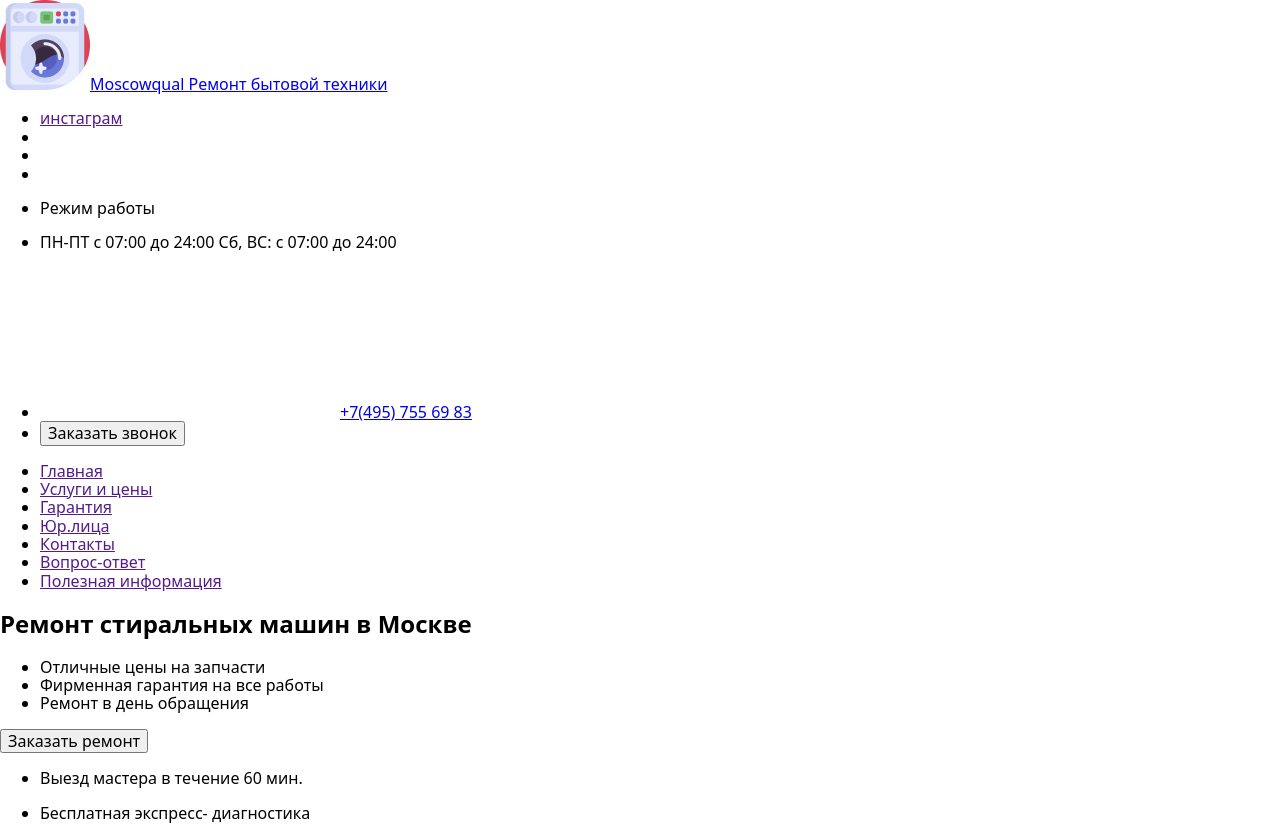
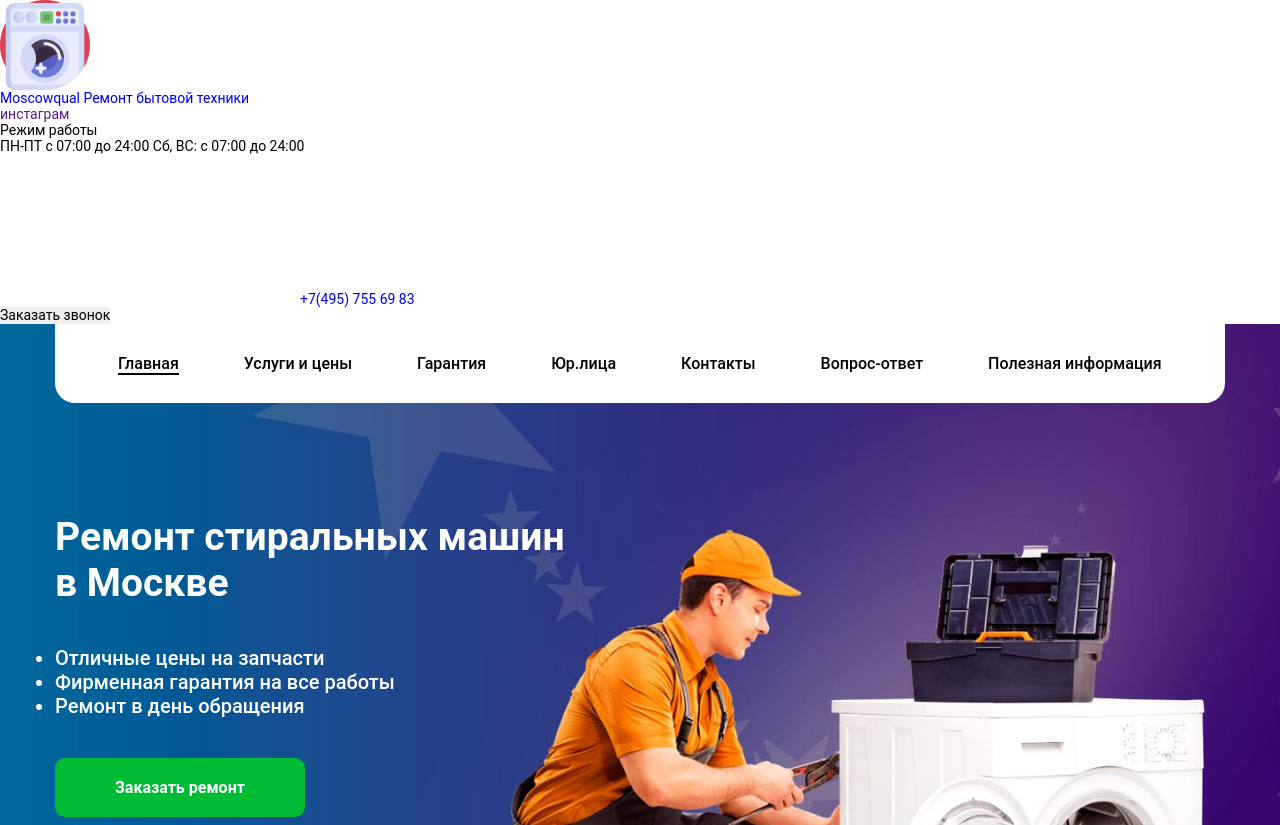
Before and after one commit to GrygoriyChernish/fson43-group8, a website built with Parcel: page src/index.html in a window 1280 px wide. Shown: the top 825 px of the page. Built offline with nearby package versions, Linux system fonts and the light colour scheme.

Commit message:
Стилизация секции hero

```diff
--- a/src/partials/hero.html
+++ b/src/partials/hero.html
@@ -1,22 +1,22 @@
 <section class="hero">
   <div class="container">
-          <nav>
-            <ul>
-              <li><a href="">Главная</a></li>
-              <li><a href="">Услуги и цены</a></li>
-              <li><a href="">Гарантия</a></li>
-              <li><a href="">Юр.лица</a></li>
-              <li><a href="">Контакты</a></li>
-              <li><a href="">Вопрос-ответ</a></li>
-              <li><a href="">Полезная информация</a></li>
+    <nav class="hero-nav">
+      <ul class="nav-items">
+        <li class="nav-item"><a class="nav-link current" href="">Главная</a></li>
+        <li class="nav-item"><a class="nav-link" href="">Услуги и цены</a></li>
+        <li class="nav-item"><a class="nav-link" href="">Гарантия</a></li>
+        <li class="nav-item"><a class="nav-link" href="">Юр.лица</a></li>
+        <li class="nav-item"><a class="nav-link" href="">Контакты</a></li>
+        <li class="nav-item"><a class="nav-link" href="">Вопрос-ответ</a></li>
+        <li class="nav-item"><a class="nav-link" href="">Полезная информация</a></li>
       </ul>
     </nav>
-          <h1>Ремонт стиральных машин в Москве</h1>
-          <ul>
-            <li>Отличные цены на запчасти</li>
-            <li>Фирменная гарантия на все работы</li>
-            <li>Ремонт в день обращения</li>
+    <h1 class="hero-title">Ремонт стиральных машин в Москве</h1>
+    <ul class="hero-items">
+      <li class="hero-list">Отличные цены на запчасти</li>
+      <li class="hero-list">Фирменная гарантия на все работы</li>
+      <li class="hero-list">Ремонт в день обращения</li>
     </ul>
-          <button type="button">Заказать ремонт</button>
+    <button type="button" class="button hero-button">Заказать ремонт</button>
   </div>
 </section>
--- a/src/partials/price-list.html
+++ b/src/partials/price-list.html
@@ -2,40 +2,44 @@
   <h2>Стоимость услуг</h2>
   <h3>Диагностика</h3>
   <ul>
-          <li><p>Диагностика при последующем ремонте</p></li>
-          <li><p>Диагностика без последующего ремонта</p></li>
+    <li>
+      <p>Диагностика при последующем ремонте</p>
+    </li>
+    <li>
+      <p>Диагностика без последующего ремонта</p>
+    </li>
   </ul>
   <h3>Цены на ремонт</h3>
   <ul>
     <li>
       <p>Течет стиральная машина</p>
       <p>Ремонт от 100 руб.</p>
-            <button type="button">Заказать мастера</button>
+      <button type="button" class="button">Заказать мастера</button>
     </li>
     <li>
       <p>Не открывается люк</p>
       <p>Ремонт от 120 руб.</p>
-            <button type="button">Заказать мастера</button>
+      <button type="button" class="button">Заказать мастера</button>
     </li>
     <li>
       <p>Не греет воду</p>
       <p>Ремонт от 300 руб.</p>
-            <button type="button">Заказать мастера</button>
+      <button type="button" class="button">Заказать мастера</button>
     </li>
     <li>
       <p>Стиральная машина не отжимает</p>
       <p>Ремонт от 250 руб.</p>
-            <button type="button">Заказать мастера</button>
+      <button type="button" class="button">Заказать мастера</button>
     </li>
     <li>
       <p>Не работает слив в стиральной машине</p>
       <p>Ремонт от 500 руб.</p>
-            <button type="button">Заказать мастера</button>
+      <button type="button" class="button">Заказать мастера</button>
     </li>
     <li>
       <p>Не вращается барабан</p>
       <p>Ремонт от 800 руб.</p>
-            <button type="button">Заказать мастера</button>
+      <button type="button" class="button">Заказать мастера</button>
     </li>
     <li><a href="">Подробные цены на ремонт стиральных машин</a></li>
   </ul>
--- a/src/sass/_hero.scss
+++ b/src/sass/_hero.scss
@@ -0,0 +1,89 @@
+.hero{
+  position: relative;
+  padding: 190px 0  460px 0;
+
+  background-image: url(../images/hero-background.jpg);
+  background-repeat: no-repeat;
+  background-size: cover;
+  background-position: center;
+}
+.hero-nav {
+
+}
+
+.nav-items {
+  position: absolute;
+  top: 0;
+
+  display: flex;
+  justify-content: center;
+
+  padding: 0 63px;
+
+  background-color: #FFFFFF;
+  border-radius: 0px 0px 20px 20px;
+}
+
+.nav-item {
+  padding: 30px 0;
+}
+
+.nav-item:not(:last-child) {
+  margin-right: 65px;
+}
+
+.nav-link {
+  position: relative;
+  padding: 2px 0;
+  font-weight: 500;
+  font-size: 16px;
+  line-height: 1.19;
+
+  color: var(----primary-text-color);
+}
+
+.nav-link:after{
+  position: absolute;
+  bottom: 0;
+  left: 0;
+
+  content: '';
+  width: 100%;
+
+  border: 1px solid #000000;
+  opacity: 0;
+}
+
+.nav-link.current::after{
+  opacity: 1;
+}
+
+.hero-title {
+  width: 520px;
+  margin-bottom: 40px;
+
+  font-weight: 700;
+  font-size: 39px;
+  line-height: 1.18;
+
+  color: var(--second-text-color);
+}
+
+.hero-items {
+  margin-bottom: 40px;
+}
+
+.hero-list {
+  list-style: disc;
+
+  font-weight: 500;
+  font-size: 20px;
+  line-height: 1.2;
+
+  color: var(--second-text-color);
+}
+
+.hero-button:focus,
+.hero-button:hover {
+  box-shadow: 2px 8px 30px #00BB34;
+}
--- a/src/sass/base/_base-styles.scss
+++ b/src/sass/base/_base-styles.scss
@@ -86,23 +86,3 @@ h6 {
 }
 
 /*--------------------*/
-
-.container {
-  width: 1200px;
-  padding-left: 15px;
-  padding-right: 15px;
-  margin: 0 auto;
-}
-
-.visually-hidden {
-  position: absolute;
-  white-space: nowrap;
-  width: 1px;
-  height: 1px;
-  overflow: hidden;
-  border: 0;
-  padding: 0;
-  clip: rect(0 0 0 0);
-  clip-path: inset(50%);
-  margin: -1px;
-}
--- /dev/null
+++ b/src/sass/components/_button.scss
@@ -0,0 +1,15 @@
+.button {
+  font-weight: 700;
+  font-size: 16px;
+  line-height: 1.19;
+
+  padding: 20px 60px;
+
+  color: #FFFFFF;
+  background-color: var(--button-color);
+  border: none;
+  border-radius: 10px;
+  cursor: pointer;
+
+  transition: box-shadow 250ms linear;
+}
--- /dev/null
+++ b/src/sass/components/_container.scss
@@ -0,0 +1,6 @@
+.container {
+  width: 1200px;
+  padding-left: 15px;
+  padding-right: 15px;
+  margin: 0 auto;
+}
--- a/src/sass/main.scss
+++ b/src/sass/main.scss
@@ -4,7 +4,16 @@
  */
 
 // Стили для файла с примером HTML-фрагмента
-@import './base/variables';
+//BASE
+@import './base/base-styles';
+
+// COMPONENTS
+@import './components/container';
+@import './components/button';
+
+// UTILS
+@import './utils/variables';
+
 @import './header';
 @import './hero';
 @import './features';
--- a/src/sass/base/_variables.scss
+++ b/src/sass/utils/_variables.scss
@@ -5,4 +5,5 @@
     --fourth-text-color: #808080;
     --placeholder-text-color: #A5A5A5;
     --date-text-color: #585858;
+    --button-color: #00BB34;
 }
```
Also changed, not shown: src/index.html (+6 -5 lines), src/sass/utils/_visually-hidden.scss (added, +12 -0 lines), src/images/hero-background.jpg (added), src/sass/main.css, 1 other file. Lines whose indentation alone changed are shown as unchanged.
